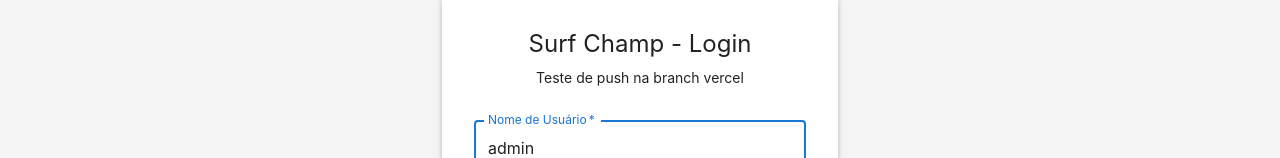
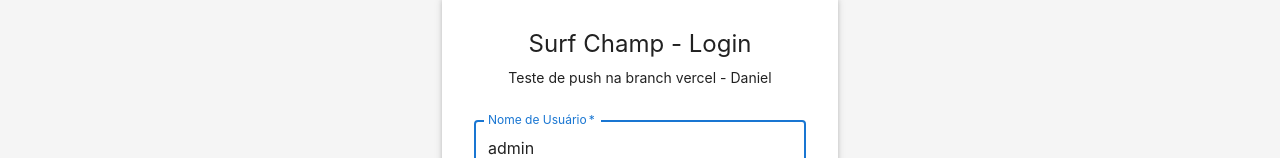
Before and after one commit to renatasch78/surf-champ-app-re, a React (Create React App) app in the folder frontend/: page /login in a window 1280 px wide. Shown: the part 132-290 px from the top of the page. Built offline with nearby package versions, Linux system fonts and the light colour scheme; no server answers.

Commit message:
Teste vercel Daniel com Renata

```diff
--- a/frontend/src/components/auth/Login.js
+++ b/frontend/src/components/auth/Login.js
@@ -76,7 +76,7 @@ const Login = () => {
             Surf Champ - Login
           </Typography>
           <Typography variant="body2" align="center" sx={{ mb: 2 }}>
-            Teste de push na branch vercel
+            Teste de push na branch vercel - Daniel
           </Typography>
 
           {error && (
```
